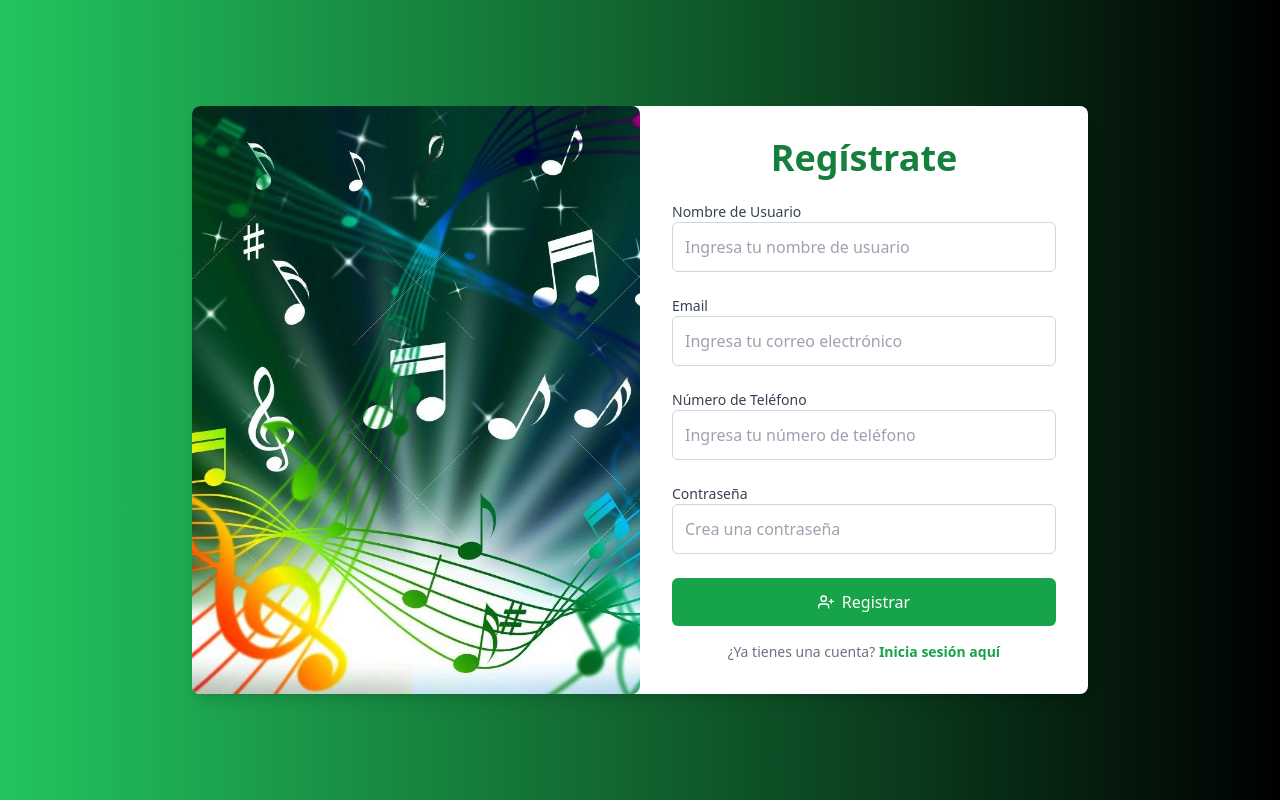
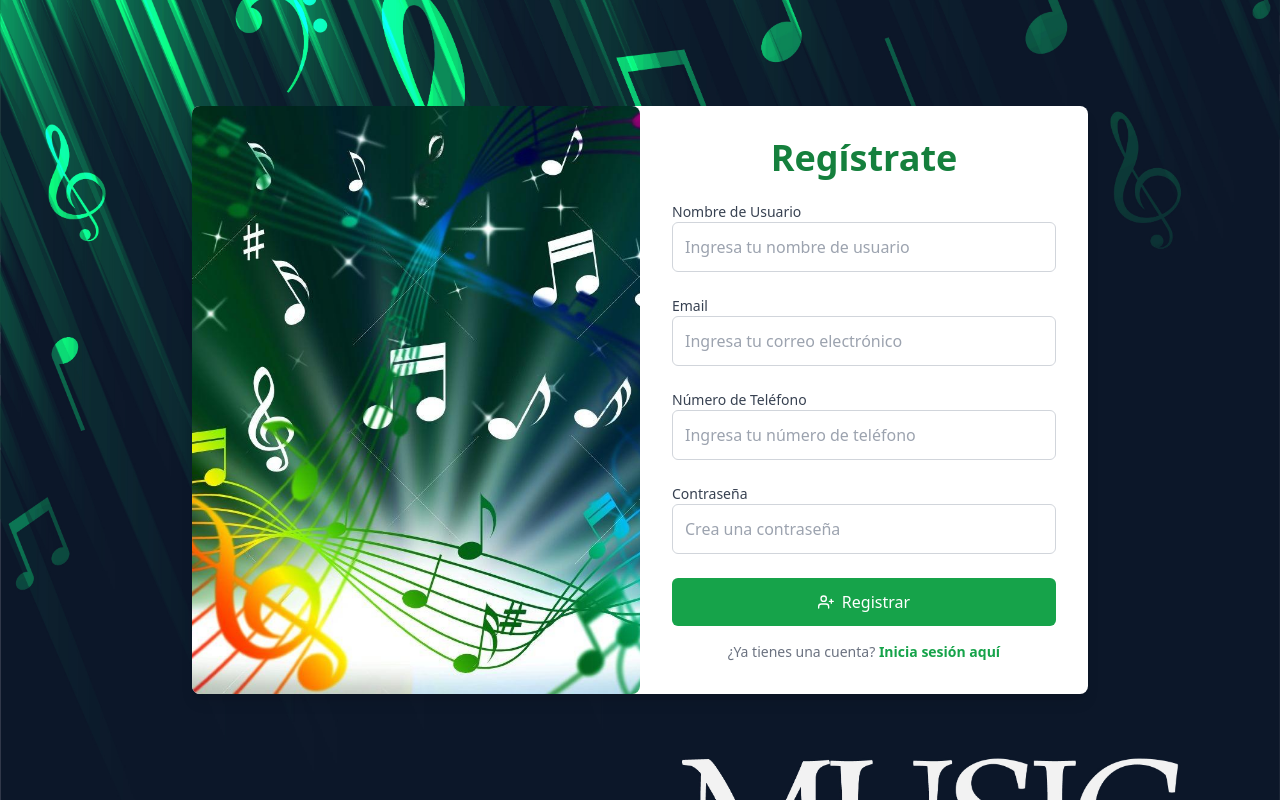
Before and after one commit to 12CUY/reac_indiec, a React (Vite) app in the folder react-up/: page /register in a window 1280 px wide. Built offline with nearby package versions, Linux system fonts and the light colour scheme.

Commit message:
cambios posi posi final

```diff
--- a/react-up/src/pages/Login.jsx
+++ b/react-up/src/pages/Login.jsx
@@ -72,7 +72,7 @@ const Login = () => {
   }
 
   return (
-    <div className="flex justify-center items-center h-screen bg-gradient-to-r from-green-500 to-black">
+    <div className="flex justify-center items-center h-screen bg-cover bg-center bg-[url('/login-fondo.jpg')]">
       <motion.div
         className="flex w-full max-w-4xl bg-white rounded-lg shadow-lg"
         initial={{ opacity: 0 }}
--- a/react-up/src/pages/Register.jsx
+++ b/react-up/src/pages/Register.jsx
@@ -38,7 +38,7 @@ const Register = () => {
   };
 
   return (
-    <div className="flex justify-center items-center h-screen bg-gradient-to-r from-green-500 to-black">
+    <div className="flex justify-center items-center h-screen bg-cover bg-center bg-[url('/registro-fondo.jpg')] ">
       <motion.div
         className="flex w-full max-w-4xl bg-white rounded-lg shadow-lg"
         initial={{ opacity: 0, x: -100 }}
```
Also changed, not shown: react-up/public/registro-fondo.jpg (added), 1 other file (tests, documents, lock files or other folders).
